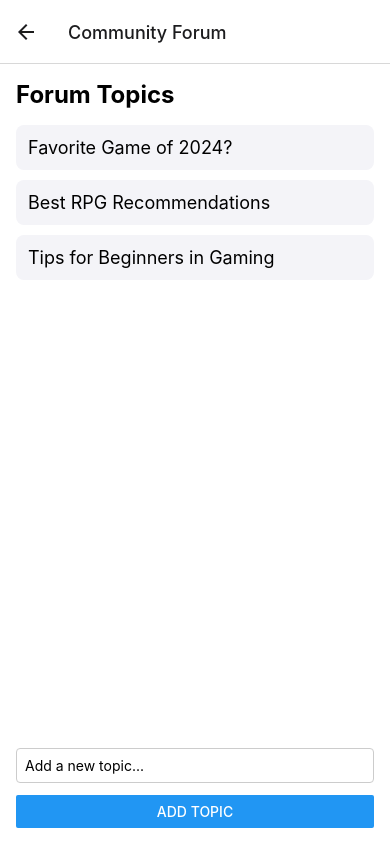
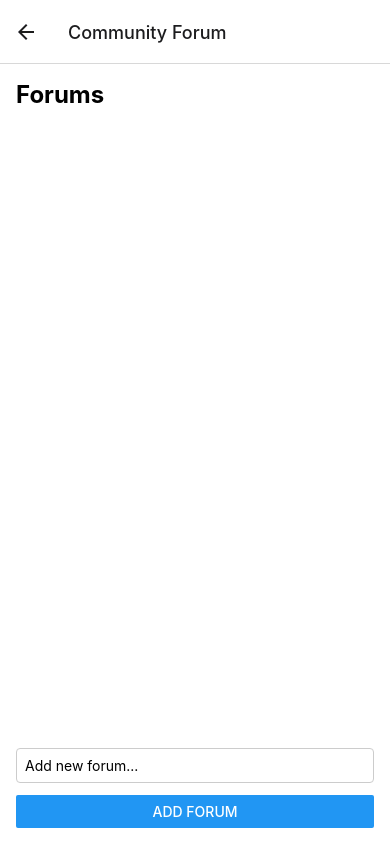
Before and after one commit to ejouett/GameSphere, a React Native app: screen /Forum in a window 390 px wide. Built offline with nearby package versions, Linux system fonts and the light colour scheme.

Commit message:
Date is stored localy using asyncstorage :)

```diff
--- a/package.json
+++ b/package.json
@@ -10,6 +10,7 @@
     "test": "jest"
   },
   "dependencies": {
+    "@react-native-async-storage/async-storage": "^2.1.0",
     "@react-navigation/native": "^6.1.18",
     "@react-navigation/native-stack": "^6.9.12",
     "react": "18.3.1",
--- a/src/screens/ForumScreen.tsx
+++ b/src/screens/ForumScreen.tsx
@@ -1,50 +1,85 @@
 // src/screens/ForumScreen.tsx
-import React, { useState } from 'react';
-import { View, Text, FlatList, TextInput, Button, TouchableOpacity, StyleSheet } from 'react-native';
-import { NativeStackScreenProps } from '@react-navigation/native-stack';
-import { RootStackParamList } from '../App';
+import React, { useState, useEffect } from 'react';
+import {
+  View,
+  Text,
+  TextInput,
+  Button,
+  FlatList,
+  TouchableOpacity,
+  StyleSheet,
+} from 'react-native';
+import AsyncStorage from '@react-native-async-storage/async-storage';
 
-type Props = NativeStackScreenProps<RootStackParamList, 'Forum'>;
+interface Forum {
+  id: string;
+  title: string;
+}
 
-const ForumScreen: React.FC<Props> = ({ navigation }) => {
-  const [topics, setTopics] = useState<{ id: string; title: string }[]>([
-    { id: '1', title: 'Favorite Game of 2024?' },
-    { id: '2', title: 'Best RPG Recommendations' },
-    { id: '3', title: 'Tips for Beginners in Gaming' },
-  ]);
-  const [newTopic, setNewTopic] = useState<string>('');
+const ForumScreen = ({ navigation }: any) => {
+  const [forums, setForums] = useState<Forum[]>([]);
+  const [newForumTitle, setNewForumTitle] = useState<string>('');
 
-  const handleAddTopic = () => {
-    if (newTopic.trim()) {
-      const newId = (topics.length + 1).toString();
-      setTopics((prevTopics) => [...prevTopics, { id: newId, title: newTopic }]);
-      setNewTopic('');
+  useEffect(() => {
+    loadForums();
+  }, []);
+
+  const loadForums = async () => {
+    try {
+      const storedForums = await AsyncStorage.getItem('forums');
+      if (storedForums) {
+        setForums(JSON.parse(storedForums));
+      }
+    } catch (error) {
+      console.error('Error loading forums:', error);
     }
   };
 
-  const handleTopicPress = (topic: string) => {
-    navigation.navigate('ForumTopic', { topic });
+  const saveForums = async (updatedForums: Forum[]) => {
+    try {
+      await AsyncStorage.setItem('forums', JSON.stringify(updatedForums));
+      setForums(updatedForums);
+    } catch (error) {
+      console.error('Error saving forums:', error);
+    }
+  };
+
+  const addForum = () => {
+    if (newForumTitle.trim() === '') return;
+
+    const newForum: Forum = {
+      id: Date.now().toString(),
+      title: newForumTitle,
+    };
+
+    const updatedForums = [...forums, newForum];
+    saveForums(updatedForums);
+    setNewForumTitle('');
+  };
+
+  const handleForumPress = (forum: Forum) => {
+    navigation.navigate('ForumTopic', { forum });
   };
 
   return (
     <View style={styles.container}>
-      <Text style={styles.title}>Forum Topics</Text>
+      <Text style={styles.title}>Forums</Text>
       <FlatList
-        data={topics}
+        data={forums}
         keyExtractor={(item) => item.id}
         renderItem={({ item }) => (
-          <TouchableOpacity style={styles.topicItem} onPress={() => handleTopicPress(item.title)}>
-            <Text style={styles.topicText}>{item.title}</Text>
+          <TouchableOpacity onPress={() => handleForumPress(item)}>
+            <Text style={styles.forumItem}>{item.title}</Text>
           </TouchableOpacity>
         )}
       />
       <TextInput
         style={styles.input}
-        placeholder="Add a new topic..."
-        value={newTopic}
-        onChangeText={setNewTopic}
+        placeholder="Add new forum..."
+        value={newForumTitle}
+        onChangeText={setNewForumTitle}
       />
-      <Button title="Add Topic" onPress={handleAddTopic} />
+      <Button title="Add Forum" onPress={addForum} />
     </View>
   );
 };
@@ -52,20 +87,14 @@ const ForumScreen: React.FC<Props> = ({ navigation }) => {
 const styles = StyleSheet.create({
   container: { flex: 1, padding: 16, backgroundColor: '#fff' },
   title: { fontSize: 24, fontWeight: 'bold', marginBottom: 16 },
-  topicItem: {
-    padding: 12,
+  forumItem: {
+    fontSize: 18,
+    padding: 8,
     backgroundColor: '#f4f4f8',
     borderRadius: 8,
     marginBottom: 10,
   },
-  topicText: { fontSize: 18 },
-  input: {
-    padding: 8,
-    borderWidth: 1,
-    borderColor: '#ccc',
-    borderRadius: 4,
-    marginBottom: 12,
-  },
+  input: { padding: 8, borderWidth: 1, borderColor: '#ccc', borderRadius: 4, marginBottom: 12 },
 });
 
 export default ForumScreen;
--- a/src/screens/ForumTopicScreen.tsx
+++ b/src/screens/ForumTopicScreen.tsx
@@ -1,32 +1,71 @@
-import React, { useState } from 'react';
-import { View, Text, FlatList, TextInput, Button, StyleSheet } from 'react-native';
-import { NativeStackScreenProps } from '@react-navigation/native-stack';
-import { RootStackParamList } from '../App';
+import React, { useState, useEffect } from 'react';
+import {
+  View,
+  Text,
+  TextInput,
+  Button,
+  FlatList,
+  StyleSheet,
+} from 'react-native';
+import AsyncStorage from '@react-native-async-storage/async-storage';
 
-type Props = NativeStackScreenProps<RootStackParamList, 'ForumTopic'>;
+interface Comment {
+  id: string;
+  text: string;
+}
 
-const ForumTopicScreen: React.FC<Props> = ({ route }) => {
-  const { topic } = route.params;
-  const [comments, setComments] = useState<string[]>([
-    'This is such a great topic!',
-    'Please follow community standards. Any hate speech, racism, or soliciting will not be tolerated.',
-  ]);
+const ForumTopicScreen = ({ route }: any) => {
+  const { forum } = route.params;
+  const [comments, setComments] = useState<Comment[]>([]);
   const [newComment, setNewComment] = useState<string>('');
 
-  const handleAddComment = () => {
-    if (newComment.trim()) {
-      setComments((prevComments) => [...prevComments, newComment]);
-      setNewComment('');
+  useEffect(() => {
+    loadComments();
+  }, []);
+
+  const loadComments = async () => {
+    try {
+      const storedComments = await AsyncStorage.getItem(`comments_${forum.id}`);
+      if (storedComments) {
+        setComments(JSON.parse(storedComments));
+      }
+    } catch (error) {
+      console.error('Error loading comments:', error);
     }
+  };
+
+  const saveComments = async (updatedComments: Comment[]) => {
+    try {
+      await AsyncStorage.setItem(
+        `comments_${forum.id}`,
+        JSON.stringify(updatedComments)
+      );
+      setComments(updatedComments);
+    } catch (error) {
+      console.error('Error saving comments:', error);
+    }
+  };
+
+  const addComment = () => {
+    if (newComment.trim() === '') return;
+
+    const newCommentObj: Comment = {
+      id: Date.now().toString(),
+      text: newComment,
+    };
+
+    const updatedComments = [...comments, newCommentObj];
+    saveComments(updatedComments);
+    setNewComment('');
   };
 
   return (
     <View style={styles.container}>
-      <Text style={styles.title}>{topic}</Text>
+      <Text style={styles.title}>{forum.title}</Text>
       <FlatList
         data={comments}
-        keyExtractor={(item, index) => index.toString()}
-        renderItem={({ item }) => <Text style={styles.comment}>{item}</Text>}
+        keyExtractor={(item) => item.id}
+        renderItem={({ item }) => <Text style={styles.comment}>{item.text}</Text>}
       />
       <TextInput
         style={styles.input}
@@ -34,7 +73,7 @@ const ForumTopicScreen: React.FC<Props> = ({ route }) => {
         value={newComment}
         onChangeText={setNewComment}
       />
-      <Button title="Add Comment" onPress={handleAddComment} />
+      <Button title="Add Comment" onPress={addComment} />
     </View>
   );
 };
@@ -42,14 +81,14 @@ const ForumTopicScreen: React.FC<Props> = ({ route }) => {
 const styles = StyleSheet.create({
   container: { flex: 1, padding: 16, backgroundColor: '#fff' },
   title: { fontSize: 24, fontWeight: 'bold', marginBottom: 16 },
-  comment: { padding: 8, marginBottom: 8, backgroundColor: '#f9f9f9', borderRadius: 8 },
-  input: {
+  comment: {
+    fontSize: 16,
     padding: 8,
-    borderWidth: 1,
-    borderColor: '#ccc',
-    borderRadius: 4,
-    marginBottom: 12,
+    backgroundColor: '#f4f4f8',
+    borderRadius: 8,
+    marginBottom: 10,
   },
+  input: { padding: 8, borderWidth: 1, borderColor: '#ccc', borderRadius: 4, marginBottom: 12 },
 });
 
 export default ForumTopicScreen;
--- a/src/screens/GameReviewsScreen.tsx
+++ b/src/screens/GameReviewsScreen.tsx
@@ -21,7 +21,6 @@ const GameReviewsScreen: React.FC<GameReviewsScreenProps> = ({ route }) => {
   }, []);
 
   const loadReviews = async () => {
-    setLoading(true);
     const fetchedReviews = await fetchGameReviews(gameId);
     setReviews(fetchedReviews);
     setLoading(false);
```
Also changed, not shown: 1 other file (tests, documents, lock files or other folders).
